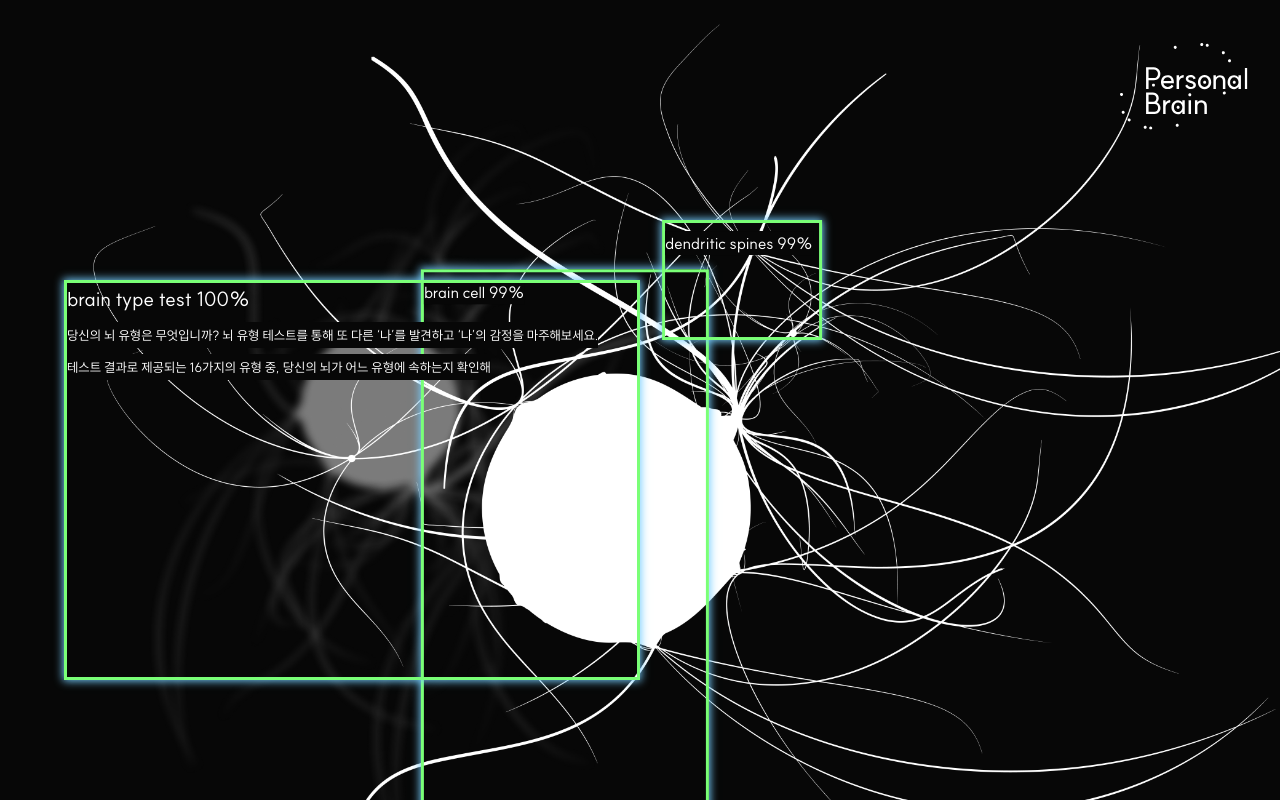
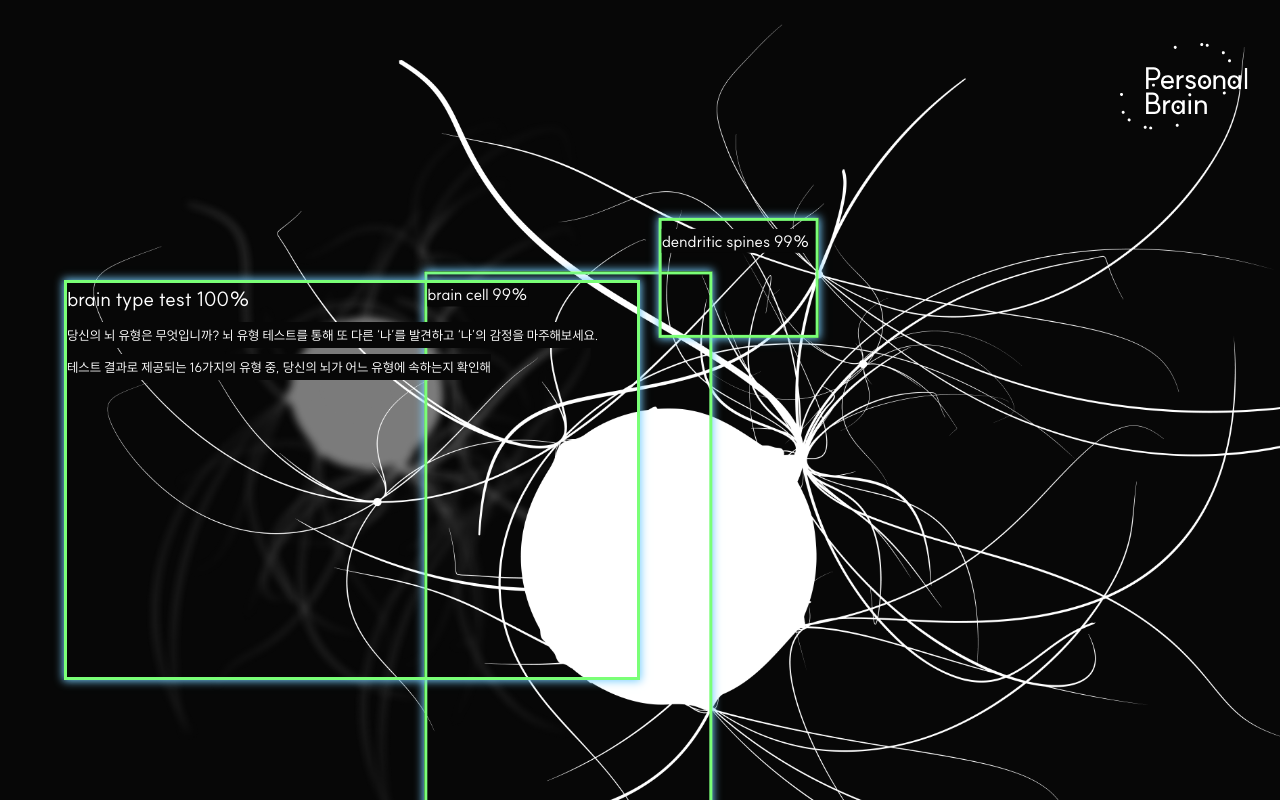
Before and after one commit to jiminseong/braintest, a React (Vite) app: page / in a window 1280 px wide. Built offline with nearby package versions, Linux system fonts and the light colour scheme.

Commit message:
css: 크기조절

```diff
--- a/src/pages/home/ui/FirstNeuron.tsx
+++ b/src/pages/home/ui/FirstNeuron.tsx
@@ -45,7 +45,7 @@ const FirstNeuron: React.FC<FirstNeuronProps> = ({ stop }) => {
     };
 
     return (
-        <Wrapper>
+        <MotionWrapper>
             <motion.div
                 variants={variants}
                 initial={{ x: 0, y: 0 }}
@@ -55,20 +55,20 @@ const FirstNeuron: React.FC<FirstNeuronProps> = ({ stop }) => {
             >
                 <Neuron />
             </motion.div>
-        </Wrapper>
+        </MotionWrapper>
     );
 };
 
 export default FirstNeuron;
 
-const Wrapper = styled.div`
+const MotionWrapper = styled.div`
     width: 100%;
     height: 100%;
 `;
 
 const Neuron = styled.div`
     position: relative;
-    width: 50%;
+    width: 40%;
     height: 100%;
     background-image: url(${firstNeuronUrl});
     background-size: cover;
--- a/src/pages/home/ui/SecondNeuron.tsx
+++ b/src/pages/home/ui/SecondNeuron.tsx
@@ -18,8 +18,8 @@ const SecondNeuron: React.FC<SecondNeuronProps> = ({ stop }) => {
             x: [0, '2.5vw', '5vw', '-7.5vw', '-15vw', '-2.5vw', '10vw', '-5vw', '-10vw', '2.5vw', '5vw', 0],
             y: ['0vh', '7.5vh', '15vh', '-2.5vh', '-5vh', '7.5vh', '15vh', '-7.5vh', '-15vh', '2.5vh', '5vh', 0],
             transition: {
-                x: { repeat: Infinity, repeatType: 'loop', duration: 100, ease: 'easeInOut' }, // 기존보다 더 느리게
-                y: { repeat: Infinity, repeatType: 'loop', duration: 90, ease: 'easeInOut' }, // 기존보다 더 느리게
+                x: { repeat: Infinity, repeatType: 'loop', duration: 120, ease: 'easeInOut' },
+                y: { repeat: Infinity, repeatType: 'loop', duration: 100, ease: 'easeInOut' },
             },
         },
     };
@@ -29,7 +29,7 @@ const SecondNeuron: React.FC<SecondNeuronProps> = ({ stop }) => {
         animate: {
             x: ['0vw', '1vw', '-1vw', '1vw', '0vw'],
             y: ['0vh', '1vh', '-1vh', '1vh', '0vh'],
-            transition: { repeat: Infinity, duration: 40, ease: 'easeInOut' }, // 기존보다 더 느리게
+            transition: { repeat: Infinity, duration: 30, ease: 'easeInOut' },
         },
     };
 
@@ -37,7 +37,7 @@ const SecondNeuron: React.FC<SecondNeuronProps> = ({ stop }) => {
         animate: {
             x: ['0vw', '-1vw', '1vw', '-1vw', '0vw'],
             y: ['0vh', '-1vh', '1vh', '-1vh', '0vh'],
-            transition: { repeat: Infinity, duration: 40, ease: 'easeInOut' }, // 기존보다 더 느리게
+            transition: { repeat: Infinity, duration: 30, ease: 'easeInOut' },
         },
     };
 
@@ -124,7 +124,7 @@ const Neuron = styled.img`
     position: absolute;
     top: 0;
     z-index: 2;
-    width: 100%;
+    width: 110%;
 `;
 
 const ContentText = styled.p`
--- a/src/pages/home/ui/ThirdNeuron.tsx
+++ b/src/pages/home/ui/ThirdNeuron.tsx
@@ -13,12 +13,11 @@ const ThirdNeuron: React.FC<ThirdNeuronProps> = ({ stop }) => {
 
     const variants = {
         animate: {
-            x: [0, '8vw', '-12vw', '3vw', '-5vw', '20vw', '-18vw', '6vw', '-7vw', '10vw', '-3vw', 0],
-            y: ['0vh', '10vh', '-8vh', '4vh', '-2vh', '18vh', '-15vh', '7vh', '-10vh', '12vh', '-5vh', 0],
-
+            x: [0, '5vw', '-15vw', '5vw', '-25vw', '2vw', 0],
+            y: [0, '10vh', '15vh', '25vh', '-5vh', '10vh', '5vh', 0],
             transition: {
-                x: { repeat: Infinity, repeatType: 'loop', duration: 80, ease: 'easeInOut' },
-                y: { repeat: Infinity, repeatType: 'loop', duration: 90, ease: 'easeInOut' },
+                x: { repeat: Infinity, repeatType: 'loop', duration: 60, ease: 'easeInOut' },
+                y: { repeat: Infinity, repeatType: 'loop', duration: 50, ease: 'easeInOut' },
             },
         },
     };
@@ -37,8 +36,8 @@ const ThirdNeuron: React.FC<ThirdNeuronProps> = ({ stop }) => {
                 x: [currentX, '5vw', '-15vw', '5vw', '-25vw', '2vw', 0],
                 y: [currentY, '15vh', '25vh', '-5vh', '15vh', '5vh', 0],
                 transition: {
-                    x: { repeat: Infinity, repeatType: 'loop', duration: 90, ease: 'easeInOut' },
-                    y: { repeat: Infinity, repeatType: 'loop', duration: 80, ease: 'easeInOut' },
+                    x: { repeat: Infinity, repeatType: 'loop', duration: 50, ease: 'easeInOut' },
+                    y: { repeat: Infinity, repeatType: 'loop', duration: 50, ease: 'easeInOut' },
                 },
             });
         }
@@ -51,7 +50,7 @@ const ThirdNeuron: React.FC<ThirdNeuronProps> = ({ stop }) => {
                 initial="initial"
                 animate={controls}
                 onUpdate={handleUpdate}
-                style={{ marginRight: '-105%', marginBottom: '-170%' }} // 오른쪽 아래로 살짝 이동시키기
+                style={{ marginRight: '-125%', marginBottom: '-145%' }} // 오른쪽 아래로 살짝 이동시키기
             >
                 <Neuron src={thirdNeuronUrl} alt="세번째 뉴런" />
             </motion.div>
@@ -66,7 +65,7 @@ const MotionWrapper = styled.div`
     justify-content: flex-end;
     align-items: flex-end;
     width: 100%;
-    height: 100vh;
+    height: 100%;
     position: absolute;
     top: 0;
     left: 0;
@@ -74,5 +73,5 @@ const MotionWrapper = styled.div`
 `;
 
 const Neuron = styled.img`
-    width: 110%;
+    width: 90%;
 `;
```
